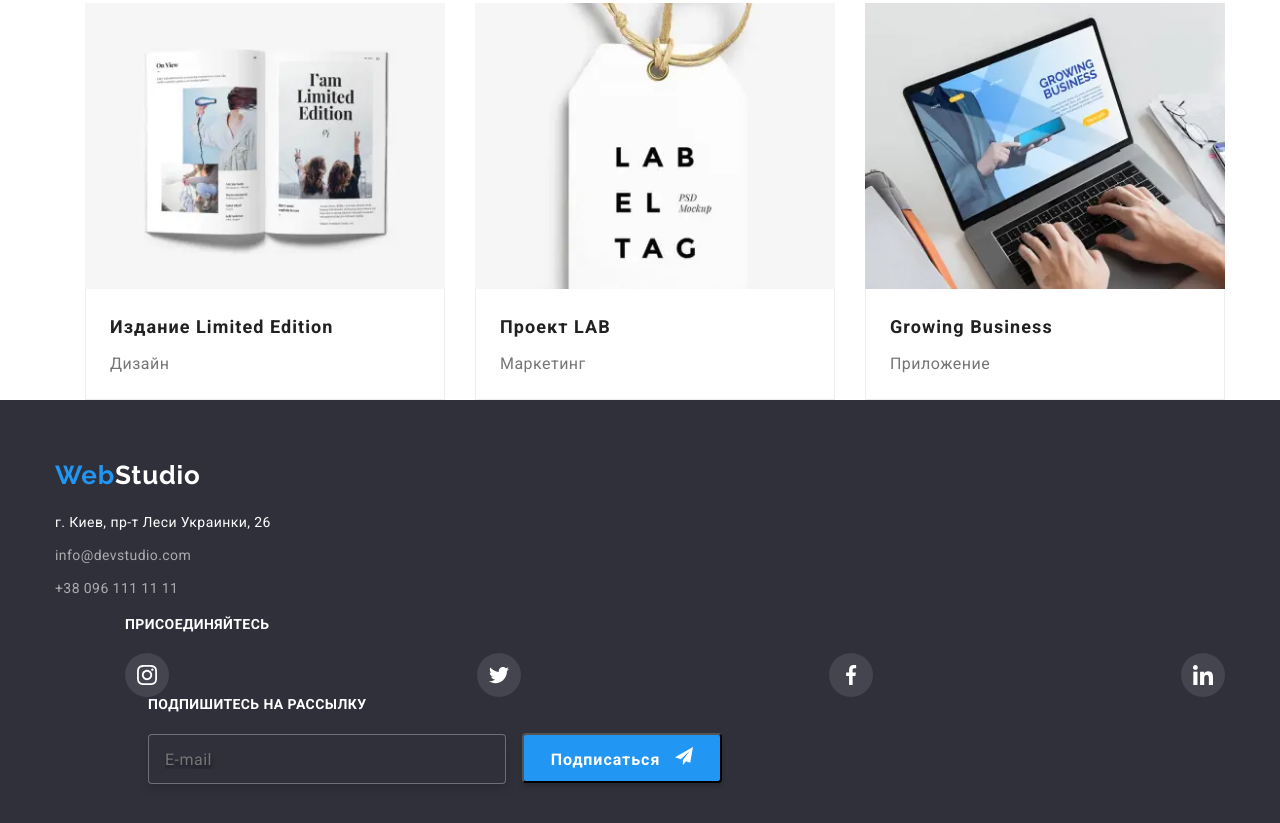
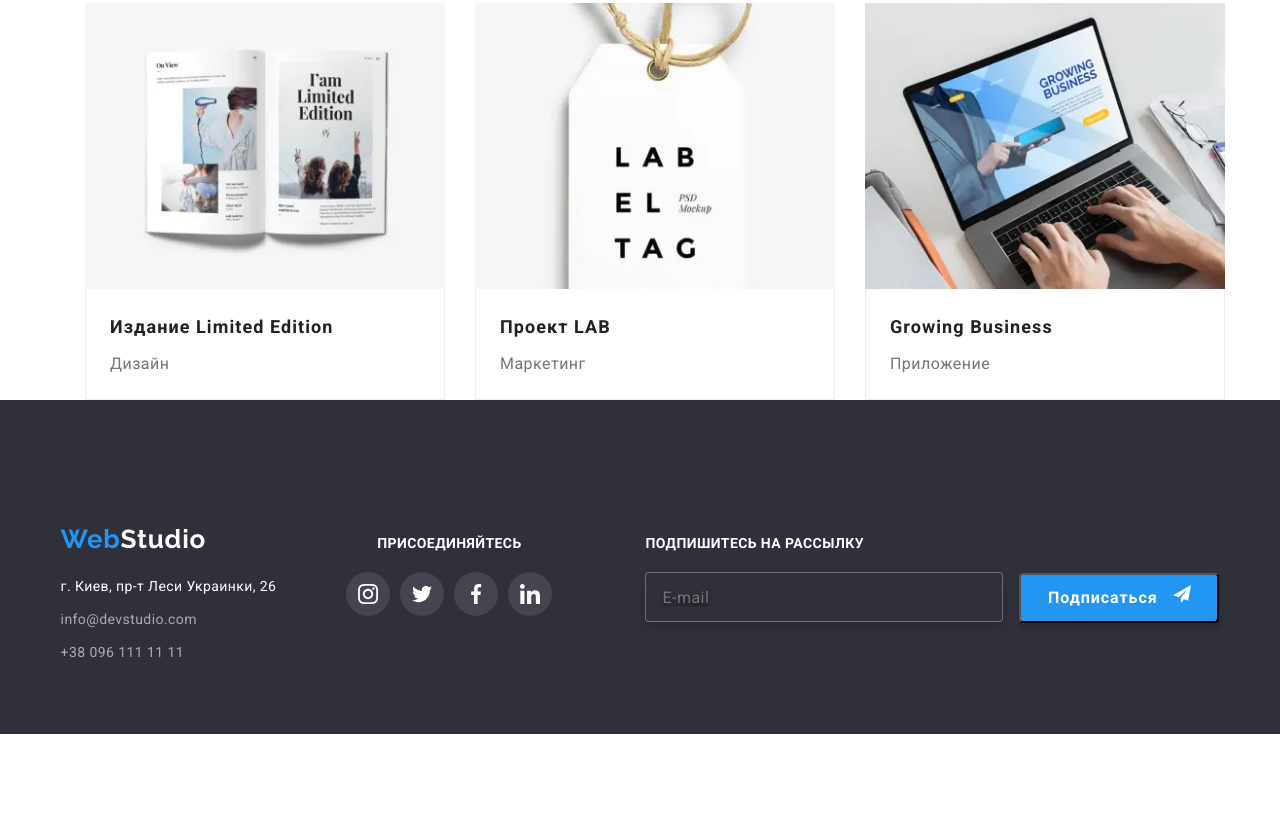
Before and after one commit to HPavlova/goit-markup-hw-08, a plain HTML site: page portfolio.html in a window 1280 px wide. Shown: the part 1085-1908 px from the top of the page. After the commit the page ends 1819 px from the top, so only its background shows below. Drawn offline with nearby package versions, Linux system fonts and the light colour scheme.

Commit message:
добавляет css

```diff
--- a/sass/components/_social-links.scss
+++ b/sass/components/_social-links.scss
@@ -3,7 +3,7 @@
 
   &__list {
     display: flex;
-    justify-content: space-between;
+    justify-content: center;
   }
 
   &__item {
--- a/sass/layout/_client.scss
+++ b/sass/layout/_client.scss
@@ -27,9 +27,9 @@
   &__logo {
     display: flex;
     align-items: center;
+    width: 208px;
     justify-content: center;
     margin: 0 auto;
-    width: 210px;
     height: 90px;
   }
 
@@ -65,8 +65,10 @@
 
     &__item{
       flex-basis: calc(100% / 6 - 30px);
-      width: 170px;
-      text-align: center;
+    }
+
+    &__logo {
+      width: 168px;
     }
   }
 }
--- a/sass/layout/_footer-contact.scss
+++ b/sass/layout/_footer-contact.scss
@@ -1,20 +1,20 @@
-.footer__social {
-  margin-left: 70px;
-}
-
 .logo__link {
   display: flex;
+  margin: 0 auto;
   align-items: center;
-  width: 145px;
-  height: 31px;
   margin-bottom: 20px;
 }
 
 .address {
 
+  &__item {
+    display: block;
+    margin: 0 auto;
+    text-align: center;
+    margin-bottom: 8px;
+  }
+
   &__link {
-    display: flex;
-    align-items: center;
     font-size: 14px;
     line-height: 1.71;
     letter-spacing: 0.03em;
@@ -22,21 +22,18 @@
   }
 
   &__link-map {
-    display: flex;
-    align-items: center;
     font-size: 14px;
     line-height: 1.71;
     letter-spacing: 0.03em;
     color: $white-text-color;
   }
-
-  &__item {
-    margin-bottom: 9px;
-  }
 }
 
 .join {
   display: block;
+  margin: 0 auto;
+  text-align: center;
+  margin-top: $section-mob-pt;
   margin-bottom: 20px;
   font-weight: 700;
   font-size: 14px;
@@ -45,3 +42,37 @@
   text-transform: uppercase;
   color: $white-text-color;
   }
+
+@media screen and (min-width: 768px) {
+  .logo__link {
+    justify-content: center;
+  }
+
+  .footer {
+
+    &__social {
+      margin-left: 165px;
+    }
+  }
+}
+
+@media screen and (min-width: 1200px) {
+
+  .logo__link {
+    justify-content: left;
+  }
+
+  .address {
+
+    &__item {
+      text-align: left;
+      margin-bottom: 9px;
+    }
+  }
+
+  .footer {
+    &__social {
+      margin-left: 70px;
+    }
+  }
+}
--- a/sass/layout/_footer-form.scss
+++ b/sass/layout/_footer-form.scss
@@ -1,14 +1,11 @@
 .footer{
-
-  &__form {
-    margin-left: 93px;
-  }
 
   &__input {
     outline: none;
     background: $primary-font-color;
-    width: 358px;
+    width: 100%;
     height: 50px;
+    margin-bottom: 20px;
     border: 1px solid rgba(255, 255, 255, 0.3);
     filter: drop-shadow(0px 4px 4px rgba(0, 0, 0, 0.15));
     border-radius: 4px;
@@ -29,6 +26,8 @@
   }
 
   &__btn {
+    display: block;
+    margin: 0 auto;
     outline: none;
     width: 200px;
     height: 50px;
@@ -37,10 +36,9 @@
     border-radius: 4px;
     font-weight: 700;
     font-size: 16px;
-    line-height: 1, 875;
+    line-height: 1.875;
     letter-spacing: 0.06em;
     color: $white-text-color;
-    margin-left: 12px;
     transition: border-color 250ms $cubic;
 
     &:focus {
@@ -52,3 +50,32 @@
 .send {
   margin-left: 10px;
 }
+
+@media screen and (min-width: 768px) {
+  .footer {
+    &__input {
+      width: 450px;
+    }
+  }
+}
+
+@media screen and (min-width: 1200px) {
+  .footer {
+    &__form {
+      margin-left: 93px;
+    }
+
+    &__label {
+      text-align: left;
+    }
+
+    &__input {
+      width: 358px;
+    }
+
+    &__btn {
+      display: inline-block;
+      margin-left: 12px;
+    }
+  }
+}
--- a/sass/layout/_footer.scss
+++ b/sass/layout/_footer.scss
@@ -1,5 +1,5 @@
 .footer {
-  padding-top: 60px;
-  padding-bottom: 60px;
+  padding-top: $section-mob-pt;
+  padding-bottom: $section-mob-pb;
   background: $primary-font-color;
 }
```
Also changed, not shown: css/main.css, css/main.min.css, 2 other files.
